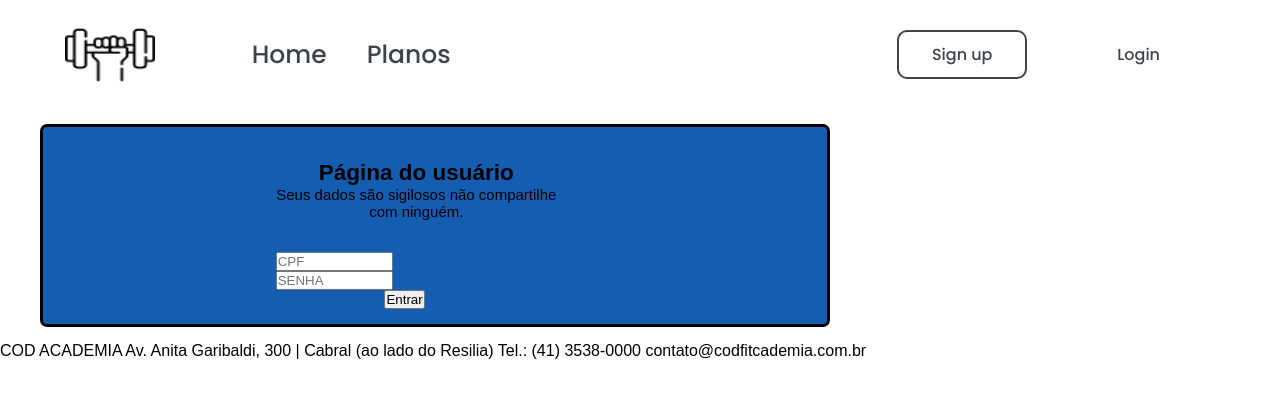
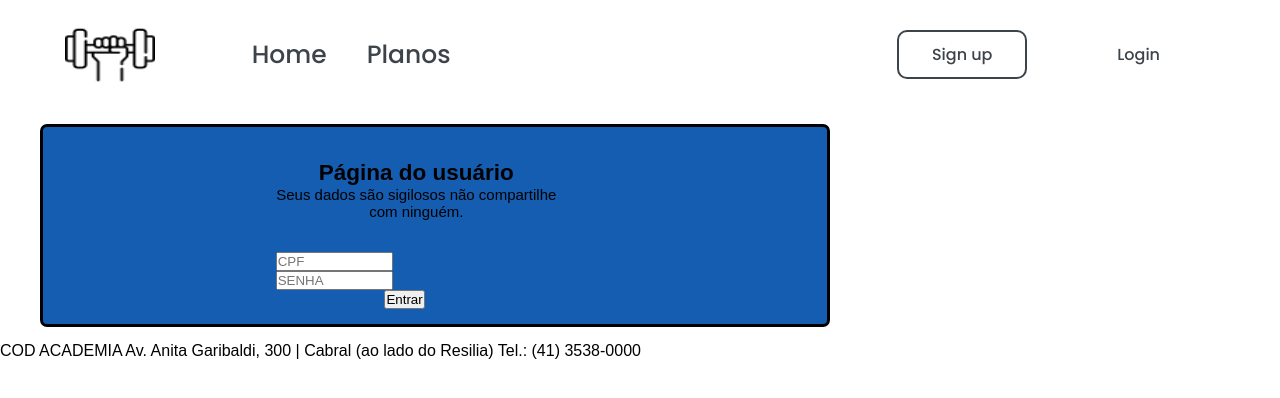
Before and after one commit to k-js/CodFit-Academy, a React (Vite) app: page /Usuario in a window 1280 px wide. Shown: the top 398 px of the page. Built offline with nearby package versions, Linux system fonts and the light colour scheme.

Commit message:
ajustando código
ajustando código

```diff
--- a/src/components/Footer/Footer.jsx
+++ b/src/components/Footer/Footer.jsx
@@ -9,8 +9,10 @@ function Footer() {
 
         (ao lado do Resilia)
         Tel.: (41) 3538-0000
-
-        contato@codfitcademia.com.br</p>
+        <span>
+        <a href='mailto:contato@codfitcademia.com.br'></a>
+        </span>
+        </p>
     )
 }
 
```
